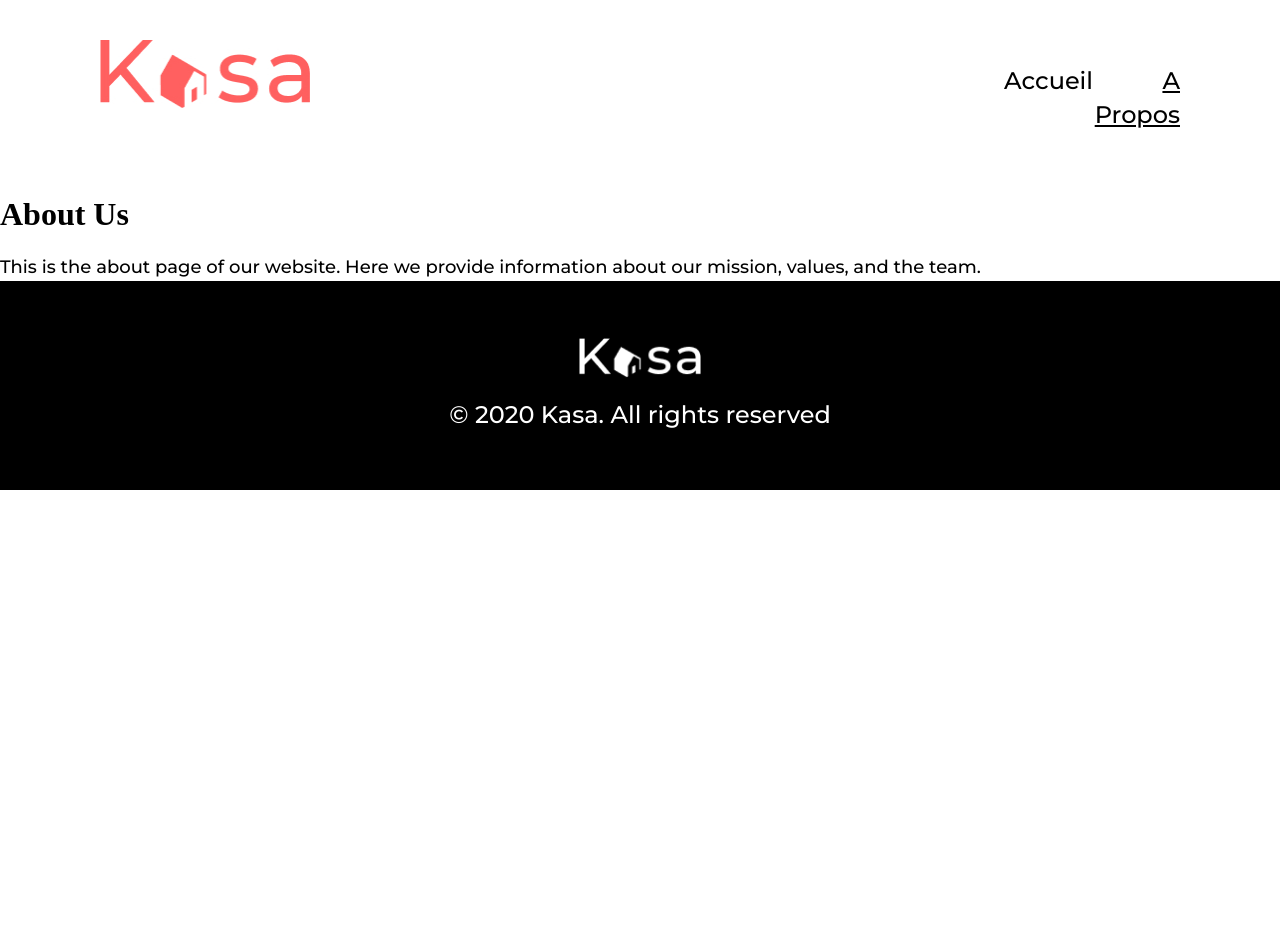
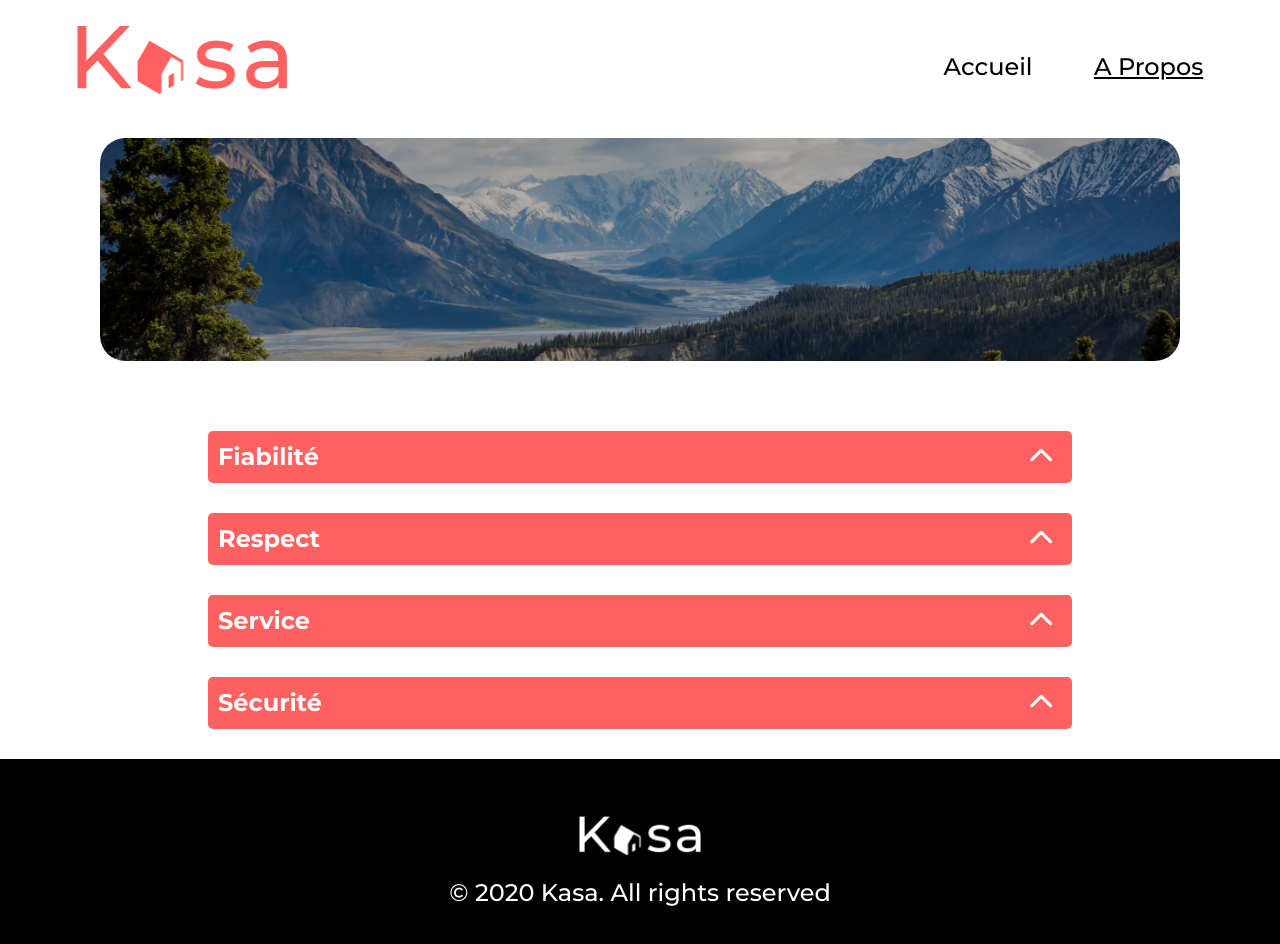
Before and after one commit to Corentinlhm02/projet-5, a React (Vite) app in the folder P5 react/: page /about in a window 1280 px wide. Shown: the top 944 px of the page. Before the commit the page ends 800 px from the top, so only its background shows below. Built offline with nearby package versions, Linux system fonts and the light colour scheme.

Commit message:
add page erreur et about

```diff
--- a/P5 react/index.html
+++ b/P5 react/index.html
@@ -7,6 +7,8 @@
     <link rel="preconnect" href="https://fonts.googleapis.com">
     <link rel="preconnect" href="https://fonts.gstatic.com" crossorigin>
     <link href="https://fonts.googleapis.com/css2?family=Montserrat:ital,wght@0,100..900;1,100..900&display=swap" rel="stylesheet">
+    <link rel="stylesheet" href="https://cdnjs.cloudflare.com/ajax/libs/font-awesome/6.0.0-beta3/css/all.min.css">
+
     <title>Kasa</title>
   </head>
   <body>
--- a/P5 react/src/App.jsx
+++ b/P5 react/src/App.jsx
@@ -5,6 +5,7 @@ import Footer from './components/Footer';
 import Home from './pages/Home';
 import About from './pages/About';
 import Annonce from './components/Annonce';
+import Erreur from './pages/Erreur';
 
 const App = () => {
   return (
@@ -14,6 +15,7 @@ const App = () => {
         <Route path="/" element={<Home />} />
         <Route path="/about" element={<About />} />
         <Route path="annonce/:id" element={<Annonce />} />
+        <Route path="*" element={<Erreur />} />
 
       </Routes>
       <Footer />
--- a/P5 react/src/components/CarrouselAnnonce.jsx
+++ b/P5 react/src/components/CarrouselAnnonce.jsx
@@ -13,11 +13,15 @@ const Carousel = ({ pictures }) => {
 
     return (
         <div className="carousel">
+            <h1 className="currentIndex">
+                {currentIndex + 1} /{pictures.length}
+            </h1>
             <div className="carousel-inner" style={{ transform: `translateX(-${currentIndex * 100}%)` }}>
                 {pictures.map((picture, index) => (
                     <img src={picture} alt={`Picture ${index + 1}`} key={index} />
                 ))}
             </div>
+
             <div className="carousel-buttons">
                 <button onClick={handlePrev}>❮</button>
                 <button onClick={handleNext}>❯</button>
--- a/P5 react/src/main.scss
+++ b/P5 react/src/main.scss
@@ -5,3 +5,5 @@
 @use "./sass/footer";
 @use "./sass/annonce";
 @use "./sass/CarrouselAnnonce";
+@use "./sass/about";
+@use "./sass/erreur";
--- a/P5 react/src/pages/About.jsx
+++ b/P5 react/src/pages/About.jsx
@@ -1,10 +1,48 @@
-import React from 'react';
+import React, { useState } from 'react';
+import ImageMontagne from '../assets/img/montagne.png';
 
 function About() {
+  const [showFiability, setShowFiability] = useState(false);
+  const [showRespect, setShowRespect] = useState(false);
+  const [showService, setShowService] = useState(false);
+  const [showSecurity, setShowSecurity] = useState(false);
+
+  const toggleFiability = () => setShowFiability(!showFiability);
+  const toggleRespect = () => setShowRespect(!showRespect);
+  const toggleService = () => setShowService(!showService);
+  const toggleSecurity = () => setShowSecurity(!showSecurity);
+
   return (
-    <div>
-      <h1>About Us</h1>
-      <p>This is the about page of our website. Here we provide information about our mission, values, and the team.</p>
+    <div className='about'>
+      <section className="banner">
+        <img src={ImageMontagne} alt="logo kasa" />
+        <h1>Chez vous, partout et ailleurs</h1>
+      </section>
+      <section className="about-section">
+        <button onClick={toggleFiability}>
+          Fiabilité
+          <i className={`fa-solid fa-chevron-up ${showFiability ? 'open' : ''}`}></i>
+        </button>
+        {showFiability && <p>Les annonces postées sur Kasa garantissent une fiabilité totale. Les photos sont conformes aux logements, et toutes les informations sont régulièrement vérifiées par nos équipes.</p>}
+
+        <button onClick={toggleRespect}>
+          Respect
+          <i className={`fa-solid fa-chevron-up ${showRespect ? 'open' : ''}`}></i>
+        </button>
+        {showRespect && <p>La bienveillance fait parties des valeurs fondatrices de Kasa. Tout comportement discriminatoire ou de perturbation du voisinage entraînera une exclusion de notre plateforme.</p>}
+
+        <button onClick={toggleService}>
+          Service
+          <i className={`fa-solid fa-chevron-up ${showService ? 'open' : ''}`}></i>
+        </button>
+        {showService && <p>La bienveillance fait partie des valeurs fondatrices de Kasa. Tout comportement discriminatoire ou de perturbation du voisinage entraînera une exclusion de notre plateforme.</p>}
+
+        <button onClick={toggleSecurity}>
+          Sécurité
+          <i className={`fa-solid fa-chevron-up ${showSecurity ? 'open' : ''}`}></i>
+        </button>
+        {showSecurity && <p>La sécurité est la priorité de Kasa. Aussi bien pour nos hôtes que pour les voyageurs, chaque logement correspond aux critères de sécurité établis par nos services. En laissant une note aussi bien à l'hôte qu'au locataire, cela permet à nos équipes de vérifier que les standards sont bien respectés. Nous organisons également des ateliers sur la sécurité domestique pour nos hôtes.</p>}
+      </section>
     </div>
   );
 }
--- /dev/null
+++ b/P5 react/src/pages/Erreur.jsx
@@ -0,0 +1,14 @@
+import React from 'react';
+import { Link } from 'react-router-dom';
+
+const Erreur = () => {
+    return (
+        <div className='erreur'>
+            <h1>404</h1>
+            <p>Oups! La page que vous demandez n'existe pas.</p>
+            <Link to="/">Retourner sur la page d’accueil</Link>
+        </div>
+    );
+};
+
+export default Erreur;
--- /dev/null
+++ b/P5 react/src/sass/about.scss
@@ -0,0 +1,80 @@
+.about {
+    margin: 30px 100px;
+
+    .banner {
+      position: relative;
+      width: 100%;
+      height: 223px;
+      border-radius: 25px;
+      margin-top: 20px;
+      margin-bottom: 40px;
+      overflow: hidden;
+    }
+
+    .banner img {
+      width: 100%;
+      height: 100%;
+      object-fit: cover;
+      border-radius: 25px;
+      position: absolute;
+      top: 0;
+      left: 0;
+      z-index: 1;
+    }
+
+    .banner::after {
+      content: '';
+      position: absolute;
+      top: 0;
+      left: 0;
+      width: 100%;
+      height: 100%;
+      background: rgba(0, 0, 0, 0.3);
+      z-index: 2;
+    }
+
+    .about-section {
+      width: 80%;
+      margin: 0 10%;
+      display: flex;
+      flex-direction: column;
+      align-items: center;
+
+      button {
+        position: relative;
+        width: 100%;
+        height: 52px;
+        padding: 0 10px;
+        border-radius: 5px;
+        margin-top: 30px;
+        background: #ff6060;
+        color: white;
+        font-family: Montserrat;
+        font-size: 24px;
+        font-weight: 700;
+        line-height: 34.22px;
+        text-align: left;
+        border: none;
+        display: flex;
+        align-items: center;
+        justify-content: space-between;
+
+        i {
+          margin-left: 10px;
+          font-size: 25px;
+          transition: transform 0.3s ease; /* Ajout de la transition pour l'icône */
+          margin-right: 10px;
+        }
+
+        .open {
+          transform: rotate(180deg); /* Rotation de l'icône lorsqu'elle pointe vers le bas */
+        }
+      }
+
+      p {
+        padding: 20px 10px;
+        background: #c2c1c11e;
+        border-radius: 5px;
+      }
+    }
+  }
--- a/P5 react/src/sass/annonce.scss
+++ b/P5 react/src/sass/annonce.scss
@@ -37,6 +37,17 @@ p{
     margin-bottom: 40px;
 }
 
+i {
+    margin-left: 10px;
+    font-size: 25px;
+    margin-right: 10px;
+    transition: transform 0.3s ease;
+}
+
+.accordion i.open {
+    transform: rotate(180deg);
+}
+
 .buttonDescription, .buttonEquipements {
     width: 45%;
 }
@@ -53,6 +64,13 @@ p{
     outline: none;
     font-size: 15px;
     transition: 0.4s;
+    position: relative;
+    font-family: Montserrat;
+    font-weight: 800;
+    line-height: 34.22px;
+    display: flex;
+    align-items: center;
+    justify-content: space-between;
 }
 
 .accordion:hover,
@@ -71,7 +89,8 @@ p{
 
 .panel.open {
     display: block;
-    max-height: 1000px;
+    width: 100%;
+
 }
 
 //  **********tags**********
@@ -96,6 +115,27 @@ p{
     line-height: 19.96px;
     text-align: center;
 
+}
+.tagAndStars{
+    width: 100%;
+    display: flex;
+    justify-content: space-between;
+}
+.stars{
+    width: 14%;
+    display: flex;
+    gap: 8%;
+    .fa-solid{
+        font-size: 24px;
+
+    }
+    .star-colored {
+        color: #FF6060;
+
+    }
+    .star-grey {
+        color: #E3E3E3;
+    }
 }
 .host {
     display: flex;
--- /dev/null
+++ b/P5 react/src/sass/erreur.scss
@@ -0,0 +1,34 @@
+.erreur{
+    display: flex;
+    flex-direction: column;
+    justify-content: center;
+    align-items: center;
+    gap: 139px;
+    h1{
+        font-family: Montserrat;
+        margin: 0;
+        font-size: 20vw;
+        font-weight: 700;
+        line-height: 410.69px;
+        text-align: center;
+        color: #FF6060;
+    }
+    p{
+        font-family: Montserrat;
+        font-size: 36px;
+        font-weight: 500;
+        line-height: 51.34px;
+        text-align: left;
+        margin: 0 10%;
+        color: #FF6060;
+    }
+    a{
+        font-family: Montserrat;
+        font-size: 18px;
+        font-weight: 500;
+        line-height: 25.67px;
+        text-align: left;
+        color: black;
+        margin-bottom: 10%;
+    }
+}
--- a/P5 react/src/sass/header.scss
+++ b/P5 react/src/sass/header.scss
@@ -1,6 +1,6 @@
 // header
 header{
-    margin: 40px 100px;
+    margin: 2vw 6vw;
     display: flex;
     justify-content: space-between;
 
@@ -12,7 +12,7 @@ header img{
 }
 
 header nav{
-    width: 20%;
+    width: 100%;
     display: flex;
 
 
@@ -21,7 +21,8 @@ header nav{
 header ul{
     width: 100%;
     display: flex;
-    justify-content: space-between;
+    justify-content: end;
+    gap: 7%;
     font-family: Montserrat;
     font-size: 24px;
     font-weight: 500;
@@ -45,3 +46,21 @@ header a{
 header li:hover{
     text-decoration: underline;
 }
+
+@media (max-width: 800px) {
+    header{
+        margin: 4%
+
+    }
+    ul{
+        display: flex;
+        gap: 10%;
+    }
+    li{
+        font-size: 15px;
+        font-weight: 550;
+        line-height: 17.11px;
+        text-transform: uppercase;
+
+    }
+}
```
Also changed, not shown: P5 react/src/components/Annonce.jsx (+41 -8 lines).
